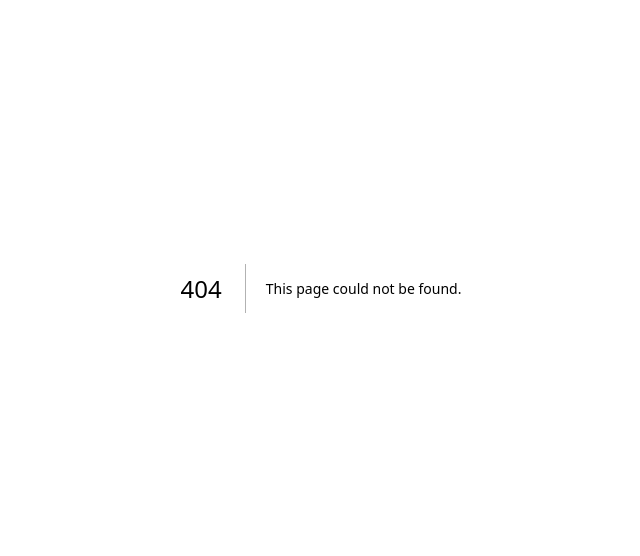
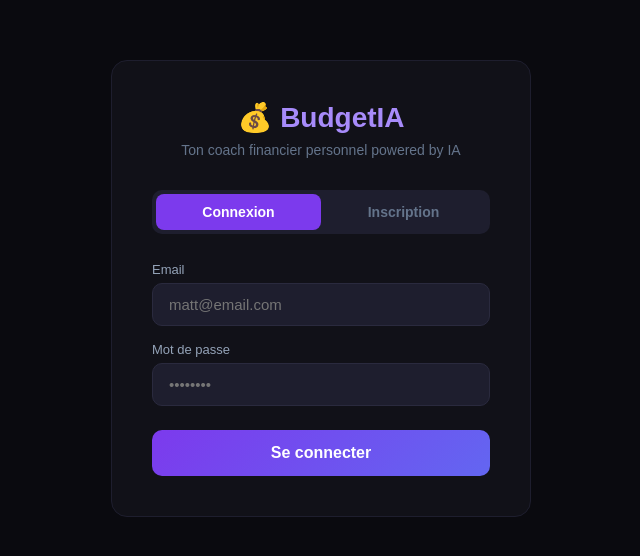
Before and after one commit to maaaatt08/Budgetia, a Next.js app in the folder budgetia-project/: page /auth in a window 1280 px wide. Before the commit this address had no page. Shown: the part 112-668 px from the top of the page, without its empty margins (319-959 px from the left). Built offline with nearby package versions, Linux system fonts and the light colour scheme; no server answers.

Commit message:
Add files via upload

```diff
--- /dev/null
+++ b/budgetia-project/app/auth/page.tsx
@@ -0,0 +1,84 @@
+"use client";
+import { useState } from "react";
+import { supabase } from "../../lib/supabase";
+import { useRouter } from "next/navigation";
+
+export default function AuthPage() {
+  const router = useRouter();
+  const [mode, setMode] = useState<"login" | "signup">("login");
+  const [email, setEmail] = useState("");
+  const [password, setPassword] = useState("");
+  const [nom, setNom] = useState("");
+  const [loading, setLoading] = useState(false);
+  const [error, setError] = useState("");
+  const [success, setSuccess] = useState("");
+
+  async function handleSubmit() {
+    setLoading(true);
+    setError("");
+    setSuccess("");
+
+    if (mode === "signup") {
+      const { error } = await supabase.auth.signUp({
+        email,
+        password,
+        options: { data: { nom } }
+      });
+      if (error) setError(error.message);
+      else setSuccess("Compte créé ! Vérifie ton email pour confirmer.");
+    } else {
+      const { error } = await supabase.auth.signInWithPassword({ email, password });
+      if (error) setError("Email ou mot de passe incorrect.");
+      else router.push("/dashboard");
+    }
+    setLoading(false);
+  }
+
+  const s = {
+    page: { minHeight: "100vh", background: "#0a0a0f", display: "flex", alignItems: "center", justifyContent: "center", fontFamily: "Arial, sans-serif" },
+    card: { background: "#111118", border: "1px solid #1e1e2e", borderRadius: 16, padding: 40, width: "100%", maxWidth: 420 },
+    logo: { textAlign: "center" as const, fontSize: 28, fontWeight: 700, color: "#a78bfa", marginBottom: 8 },
+    sub: { textAlign: "center" as const, color: "#64748b", fontSize: 14, marginBottom: 32 },
+    tabs: { display: "flex", background: "#1e1e2e", borderRadius: 10, padding: 4, marginBottom: 28 },
+    tab: (active: boolean) => ({ flex: 1, padding: "10px 0", border: "none", cursor: "pointer", borderRadius: 8, fontWeight: 600, fontSize: 14, background: active ? "#7c3aed" : "transparent", color: active ? "white" : "#64748b" }),
+    label: { display: "block", color: "#94a3b8", fontSize: 13, marginBottom: 6, fontWeight: 500 },
+    input: { width: "100%", padding: "12px 16px", background: "#1e1e2e", border: "1px solid #2a2a3e", borderRadius: 10, color: "white", fontSize: 15, marginBottom: 16, boxSizing: "border-box" as const, outline: "none" },
+    btn: { width: "100%", padding: "14px", background: "linear-gradient(135deg, #7c3aed, #6366f1)", border: "none", borderRadius: 10, color: "white", fontSize: 16, fontWeight: 700, cursor: "pointer", marginTop: 8 },
+    error: { background: "#2d1515", border: "1px solid #ef4444", borderRadius: 8, padding: "12px 16px", color: "#ef4444", fontSize: 14, marginBottom: 16 },
+    success: { background: "#0d2d1a", border: "1px solid #10b981", borderRadius: 8, padding: "12px 16px", color: "#10b981", fontSize: 14, marginBottom: 16 },
+  };
+
+  return (
+    <div style={s.page}>
+      <div style={s.card}>
+        <div style={s.logo}>💰 BudgetIA</div>
+        <div style={s.sub}>Ton coach financier personnel powered by IA</div>
+
+        <div style={s.tabs}>
+          <button style={s.tab(mode === "login")} onClick={() => setMode("login")}>Connexion</button>
+          <button style={s.tab(mode === "signup")} onClick={() => setMode("signup")}>Inscription</button>
+        </div>
+
+        {error && <div style={s.error}>⚠️ {error}</div>}
+        {success && <div style={s.success}>✅ {success}</div>}
+
+        {mode === "signup" && (
+          <>
+            <label style={s.label}>Prénom</label>
+            <input style={s.input} placeholder="Matt" value={nom} onChange={e => setNom(e.target.value)} />
+          </>
+        )}
+
+        <label style={s.label}>Email</label>
+        <input style={s.input} type="email" placeholder="matt@email.com" value={email} onChange={e => setEmail(e.target.value)} />
+
+        <label style={s.label}>Mot de passe</label>
+        <input style={s.input} type="password" placeholder="••••••••" value={password} onChange={e => setPassword(e.target.value)} />
+
+        <button style={s.btn} onClick={handleSubmit} disabled={loading}>
+          {loading ? "Chargement..." : mode === "login" ? "Se connecter" : "Créer mon compte"}
+        </button>
+      </div>
+    </div>
+  );
+}
--- /dev/null
+++ b/budgetia-project/lib/supabase.ts
@@ -0,0 +1,6 @@
+import { createClient } from '@supabase/supabase-js'
+
+const supabaseUrl = process.env.NEXT_PUBLIC_SUPABASE_URL!
+const supabaseKey = process.env.NEXT_PUBLIC_SUPABASE_PUBLISHABLE_KEY!
+
+export const supabase = createClient(supabaseUrl, supabaseKey)
--- a/budgetia-project/package.json
+++ b/budgetia-project/package.json
@@ -11,7 +11,8 @@
     "next": "14.2.3",
     "react": "^18",
     "react-dom": "^18",
-    "recharts": "^2.12.7"
+    "recharts": "^2.12.7",
+    "@supabase/supabase-js": "^2.45.0"
   },
   "devDependencies": {
     "typescript": "^5",
```
Also changed, not shown: budgetia-project/app/dashboard/page.tsx (added, +46 -0 lines), budgetia-project/app/page.tsx (+14 -24 lines).
